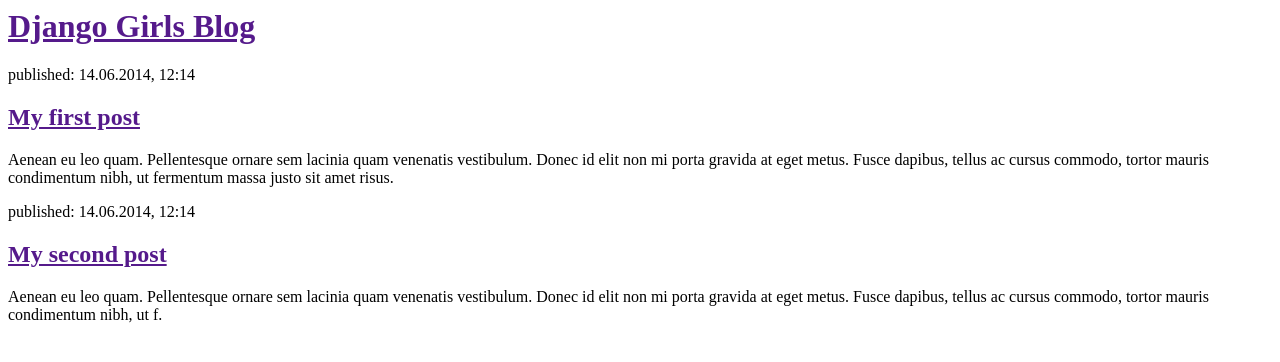
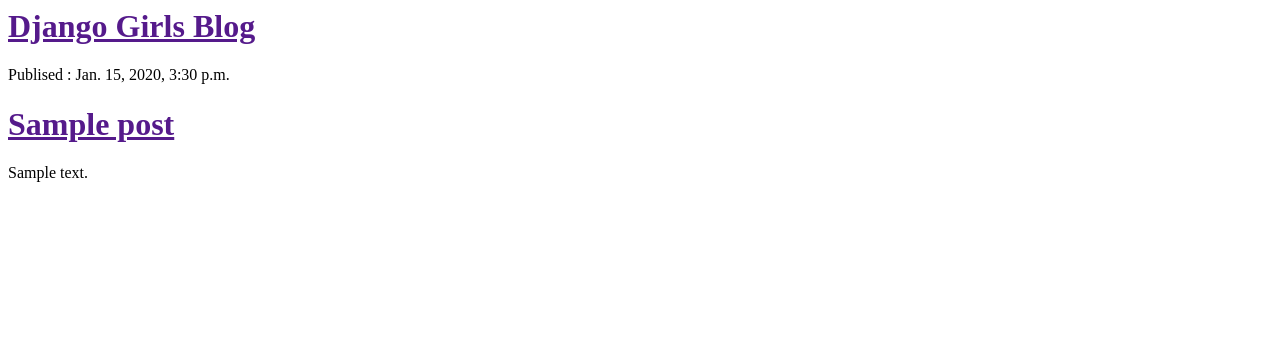
Before and after one commit to ikescorp/my-first-blog, a Django app: template blog/templates/blog/post_list.html in a window 1280 px wide. Shown: the top 362 px of the page. Run offline with Django 3.2, Linux system fonts and the light colour scheme; the template is opened without the code that fills it: values that come from a table or form of the project are taken from there, others are empty; tables that the repository leaves empty hold one stand-in row (values such as "Sample post").

Commit message:
Modified template to display posts from database

```diff
--- a/blog/admin.py
+++ b/blog/admin.py
@@ -1,7 +1,7 @@
 from django.contrib import admin
-
 from .models import Post
 
 admin.site.register(Post)
 
+
 # Register your models here.
--- a/blog/models.py
+++ b/blog/models.py
@@ -1,5 +1,6 @@
 from django.db import models
 from django.utils import timezone
+import datetime
 
 # Create your models here.
 
@@ -7,6 +8,7 @@
     author = models.ForeignKey('auth.User')
     title = models.CharField(max_length = 200)
     text = models.TextField()
+    #tdate = models.DateField(default=datetime.datetime.today)
     created_date = models.DateTimeField(default = timezone.now)
     published_date = models.DateTimeField(blank = True , null = True)
 
--- a/blog/templates/blog/post_list.html
+++ b/blog/templates/blog/post_list.html
@@ -6,17 +6,12 @@
         <div>
             <h1><a href="">Django Girls Blog</a></h1>
         </div>
-
+        {% for post in posts  %}
         <div>
-            <p>published: 14.06.2014, 12:14</p>
-            <h2><a href="">My first post</a></h2>
-            <p>Aenean eu leo quam. Pellentesque ornare sem lacinia quam venenatis vestibulum. Donec id elit non mi porta gravida at eget metus. Fusce dapibus, tellus ac cursus commodo, tortor mauris condimentum nibh, ut fermentum massa justo sit amet risus.</p>
+          <p> Publised  : {{ post.published_date }} </p>
+          <h1> <a href=""> {{ post.title }} </a> </h1>
+          <p> {{ post.text | linebreaks }} </p>
         </div>
-
-        <div>
-            <p>published: 14.06.2014, 12:14</p>
-            <h2><a href="">My second post</a></h2>
-            <p>Aenean eu leo quam. Pellentesque ornare sem lacinia quam venenatis vestibulum. Donec id elit non mi porta gravida at eget metus. Fusce dapibus, tellus ac cursus commodo, tortor mauris condimentum nibh, ut f.</p>
-        </div>
+        {% endfor %}
     </body>
 </html>
--- a/blog/views.py
+++ b/blog/views.py
@@ -1,5 +1,8 @@
 from django.shortcuts import render
+from django.utils import timezone
+from .models import Post
 
 # Create your views here.
 def post_list (request):
-    return render(request, 'blog/post_list.html',{})
+    posts = Post.objects.filter(published_date__lte=timezone.now()).order_by('published_date')
+    return render(request, 'blog/post_list.html',{'posts': posts})
```
